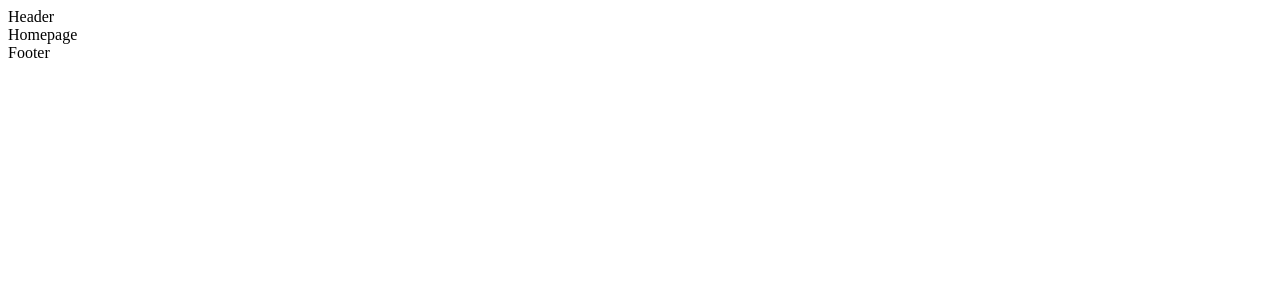
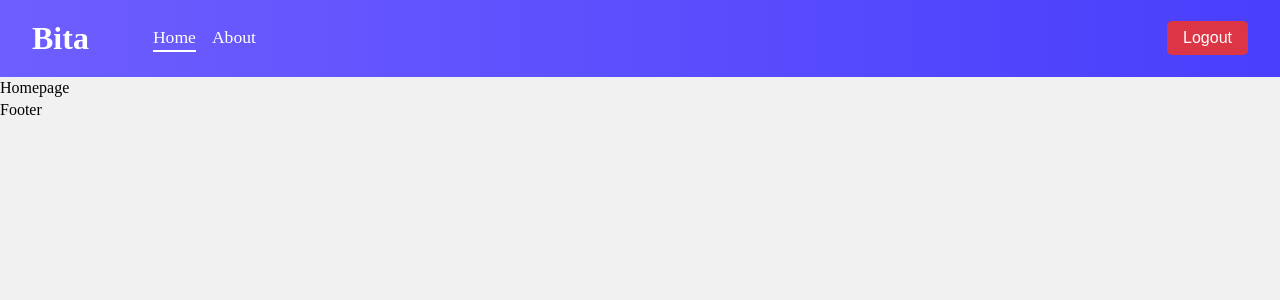
Before and after one commit to basitk41/bita, a React (Vite) app: page / in a window 1280 px wide. Shown: the top 300 px of the page. Built offline with nearby package versions, Linux system fonts and the light colour scheme.

Commit message:
feat: add styled components, design top header, add design components like link, button, logo

```diff
--- a/package.json
+++ b/package.json
@@ -15,7 +15,8 @@
   "dependencies": {
     "react": "^18.3.1",
     "react-dom": "^18.3.1",
-    "react-router-dom": "^7.1.5"
+    "react-router-dom": "^7.1.5",
+    "styled-components": "^6.1.14"
   },
   "devDependencies": {
     "@babel/preset-env": "^7.26.7",
@@ -27,6 +28,7 @@
     "@types/node": "^22.13.1",
     "@types/react": "^18.3.12",
     "@types/react-dom": "^18.3.1",
+    "@types/styled-components": "^5.1.34",
     "@vitejs/plugin-react": "^4.3.3",
     "eslint": "^9.13.0",
     "eslint-plugin-react-hooks": "^5.0.0",
--- /dev/null
+++ b/src/components/design-components/button/index.styles.tsx
@@ -0,0 +1,59 @@
+import styled from "styled-components";
+
+interface AppButtonProps {
+  variat: "primary" | "info" | "success" | "warning" | "danger";
+}
+
+const variantStyles: Record<AppButtonProps["variat"], string> = {
+  primary: `
+    background-color: #007bff;
+    color: #ffffff;
+
+    &:hover {
+      background-color: #0056b3;
+    }
+  `,
+  info: `
+    background-color: #17a2b8;
+    color: #ffffff;
+
+    &:hover {
+      background-color: #117a8b;
+    }
+  `,
+  success: `
+    background-color: #28a745;
+    color: #ffffff;
+
+    &:hover {
+      background-color: #1e7e34;
+    }
+  `,
+  warning: `
+    background-color: #ffc107;
+    color: #212529;
+
+    &:hover {
+      background-color: #e0a800;
+    }
+  `,
+  danger: `
+    background-color: #dc3545;
+    color: #ffffff;
+
+    &:hover {
+      background-color: #bd2130;
+    }
+  `,
+};
+
+export const AppButton = styled.button<AppButtonProps>`
+  border: none;
+  border-radius: 5px;
+  padding: 0.5rem 1rem;
+  font-size: 1rem;
+  cursor: pointer;
+  transition: background-color 0.2s;
+
+  ${({ variat }) => variantStyles[variat]}
+`;
--- /dev/null
+++ b/src/components/design-components/button/index.tsx
@@ -0,0 +1,21 @@
+import { FC } from "react";
+import { AppButton } from "./index.styles";
+
+interface ButtonProps {
+  children: React.ReactNode;
+  onClick?: (e: React.MouseEvent) => void;
+  variat?: "primary" | "info" | "success" | "warning" | "danger";
+}
+const Button: FC<ButtonProps> = ({
+  children,
+  variat = "primary",
+  ...props
+}) => {
+  return (
+    <AppButton variat={variat} {...props}>
+      {children}
+    </AppButton>
+  );
+};
+
+export default Button;
--- /dev/null
+++ b/src/components/design-components/link/index.styles.tsx
@@ -0,0 +1,18 @@
+import styled from "styled-components";
+import { NavLink } from "react-router-dom";
+
+export const AppLink = styled(NavLink)`
+  text-decoration: none;
+  color: #ffffff;
+  font-size: 1.1rem;
+  transition: color 0.2s;
+
+  &:hover {
+    color: rgb(10, 16, 31);
+  }
+
+  &.active {
+    color: #ffffff;
+    border-bottom: 2px solid #ffffff;
+  }
+`;
--- /dev/null
+++ b/src/components/design-components/link/index.tsx
@@ -0,0 +1,9 @@
+import { FC } from "react";
+import { AppLink } from "./index.styles";
+import { NavLinkProps } from "react-router-dom";
+
+const Link: FC<NavLinkProps> = ({ children, ...props }) => {
+  return <AppLink {...props}>{children}</AppLink>;
+};
+
+export default Link;
--- /dev/null
+++ b/src/components/design-components/logo/index.styles.tsx
@@ -0,0 +1,9 @@
+import styled from "styled-components";
+import { Link } from "react-router-dom";
+
+export const AppLogo = styled(Link)`
+  font-size: 2rem;
+  font-weight: bold;
+  color: #ffffff;
+  text-decoration: none;
+`;
--- /dev/null
+++ b/src/components/design-components/logo/index.tsx
@@ -0,0 +1,6 @@
+import { FC } from "react";
+import { AppLogo } from "./index.styles";
+
+const Logo: FC = () => <AppLogo to="/">Bita</AppLogo>;
+
+export default Logo;
--- /dev/null
+++ b/src/components/header/index.styles.tsx
@@ -0,0 +1,25 @@
+import styled from "styled-components";
+
+export const HeaderContainer = styled.header`
+  display: flex;
+  align-items: center;
+  justify-content: space-between;
+  padding: 1rem 2rem;
+  background: linear-gradient(
+    90deg,
+    rgb(110, 94, 254) 0%,
+    rgba(73, 63, 252, 1) 100%
+  );
+  color: #ffffff;
+`;
+
+export const LogoAndLinks = styled.div`
+  display: flex;
+  align-items: center;
+  gap: 4rem;
+`;
+
+export const NavLinks = styled.nav`
+  display: flex;
+  gap: 1rem;
+`;
--- /dev/null
+++ b/src/components/header/index.tsx
@@ -0,0 +1,28 @@
+import React from "react";
+import { HeaderContainer, LogoAndLinks, NavLinks } from "./index.styles";
+import Link from "@/components/design-components/link";
+import Logo from "@/components/design-components/logo";
+import Button from "@/components/design-components/button";
+
+const Header: React.FC = () => {
+  const handleLogout = () => {
+    localStorage.removeItem("token");
+  };
+
+  return (
+    <HeaderContainer>
+      <LogoAndLinks>
+        <Logo />
+        <NavLinks>
+          <Link to="/">Home</Link>
+          <Link to="/about">About</Link>
+        </NavLinks>
+      </LogoAndLinks>
+      <Button variat="danger" onClick={handleLogout}>
+        Logout
+      </Button>
+    </HeaderContainer>
+  );
+};
+
+export default Header;
--- a/src/components/layout/index.tsx
+++ b/src/components/layout/index.tsx
@@ -1,10 +1,11 @@
 import { FC, Fragment } from "react";
 import { Outlet } from "react-router-dom";
+import Header from "@/components/header";
 
 const Layout: FC = () => {
   return (
     <Fragment>
-      <header>Header</header>
+      <Header />
       <Outlet />
       <footer>Footer</footer>
     </Fragment>
--- a/src/index.css
+++ b/src/index.css
@@ -0,0 +1,5 @@
+body {
+  margin: 0;
+  background-color: #f1f1f1;
+  line-height: 1.4;
+}
```
Also changed, not shown: 1 other file (tests, documents, lock files or other folders).
